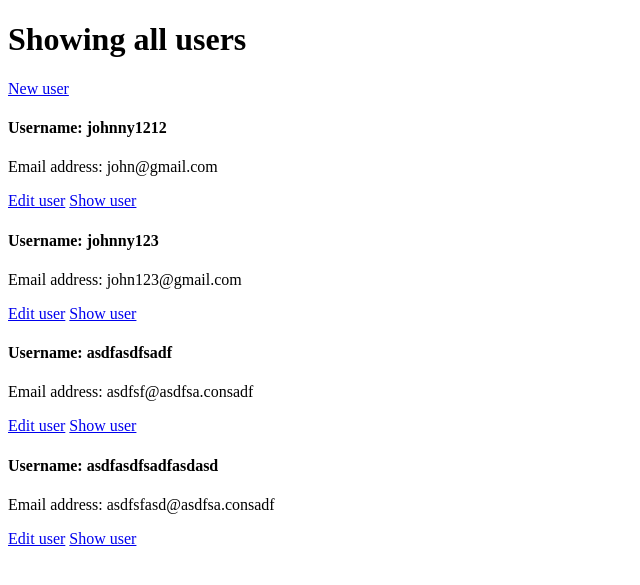
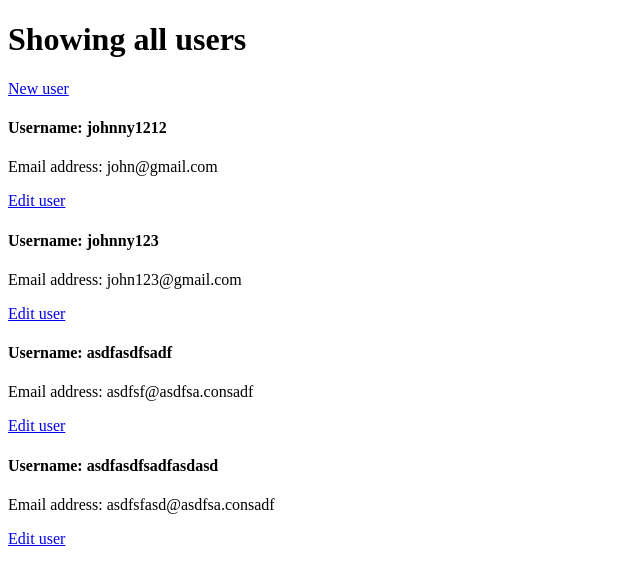
Before and after one commit to abeidahmed/rails-form, a Rails app: page / in a window 1280 px wide. Shown: the top 585 px of the page, without its empty margins (0-640 px from the left). Run offline with Rails 7, Linux system fonts and the light colour scheme; style sheets or scripts are compiled from the project's sources.

Commit message:
Remove instances of show route

```diff
--- a/app/views/users/_user.html.erb
+++ b/app/views/users/_user.html.erb
@@ -3,5 +3,4 @@
 
 <div>
   <%= link_to "Edit user", [:edit, user] %>
-  <%= link_to "Show user", user %>
 </div>
```
